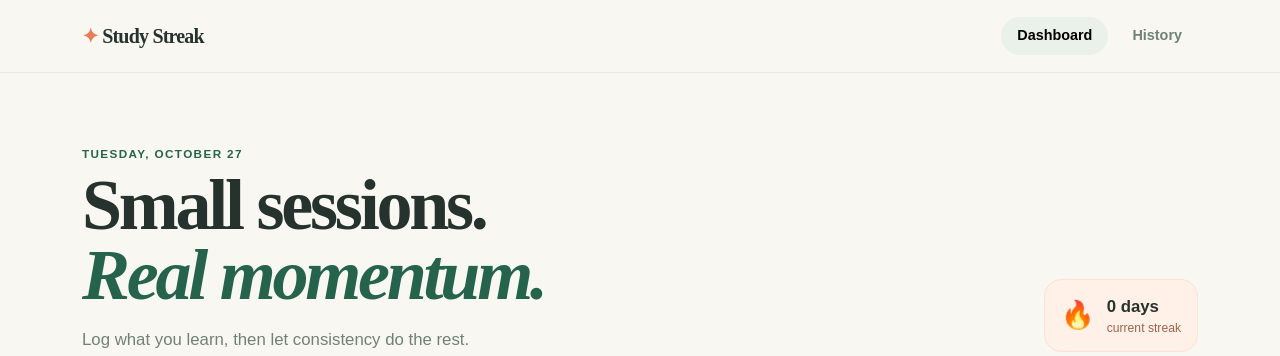
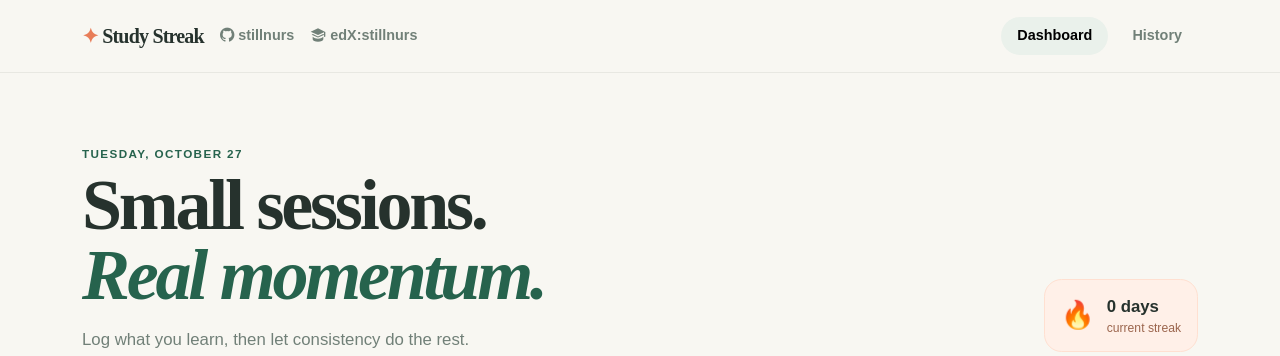
Before and after one commit to stillnurs/study_streak_coach, a Flask app: page / in a window 1280 px wide. Shown: the top 356 px of the page. Run offline with Flask 3, Linux system fonts and the light colour scheme; data that the repository does not hold is empty.

Commit message:
Update README and base template with project details and links

```diff
--- a/templates/base.html
+++ b/templates/base.html
@@ -1,32 +1,38 @@
 <!doctype html>
 <html lang="en">
+
     <head>
         <meta charset="utf-8" />
         <meta name="viewport" content="width=device-width, initial-scale=1" />
         <title>{% block title %}Study Streak Coach{% endblock %}</title>
-		<link
-			href="https://cdn.jsdelivr.net/npm/bootstrap@5.3.3/dist/css/bootstrap.min.css"
-			rel="stylesheet"
-		/>
+        <link href="https://cdn.jsdelivr.net/npm/bootstrap@5.3.3/dist/css/bootstrap.min.css" rel="stylesheet" />
+        <link rel="stylesheet" href="https://cdn.jsdelivr.net/npm/bootstrap-icons@1.13.2/font/bootstrap-icons.min.css">
         <link href="{{ url_for('static', filename='styles.css') }}" rel="stylesheet" />
     </head>
+
     <body>
         <nav class="navbar navbar-expand-sm py-3">
             <div class="container">
-				<a class="navbar-brand" href="{{ url_for('index') }}"
-					><span>✦</span> Study Streak</a
-				>
+                <a class="navbar-brand" href="{{ url_for('index') }}"><span>✦</span> Study Streak</a>
+                <a class="nav-link" href="https://github.com/stillnurs/study-streak-coach" target="_blank"
+                    rel="noopener noreferrer">
+                    <i class="bi bi-github"></i>
+                    stillnurs
+                </a>
+                <a href="https://profile.edx.org/u/stillnurs" class="nav-link px-3" target="_blank"
+                    rel="noopener noreferrer">
+                    <svg xmlns="http://w3.org" width="16" height="16" fill="currentColor" viewBox="0 0 24 24"
+                        style="transform: translateY(-1px);">
+                        <path
+                            d="M12 2L1 7l11 5 9-4.09V14a1 1 0 0 0 2 0V7.5L12 2zm7.65 8.65L12 14.12l-7.65-3.47L2.4 11.5l9.6 4.36 9.6-4.36-1.95-.85zM12 17.5c-3.15 0-6.1-1.12-8-3v4c0 1.93 3.58 3.5 8 3.5s8-1.57 8-3.5v-4c-1.9 1.88-4.85 3-8 3z" />
+                    </svg>
+                    <span>edX:stillnurs</span>
+                </a>
                 <div class="navbar-nav ms-auto flex-row gap-2">
-					<a
-						class="nav-link px-3 {% if request.endpoint == 'index' %}active{% endif %}"
-						href="{{ url_for('index') }}"
-						>Dashboard</a
-					>
-					<a
-						class="nav-link px-3 {% if request.endpoint == 'history' %}active{% endif %}"
-						href="{{ url_for('history') }}"
-						>History</a
-					>
+                    <a class="nav-link px-3 {% if request.endpoint == 'index' %}active{% endif %}"
+                        href="{{ url_for('index') }}">Dashboard</a>
+                    <a class="nav-link px-3 {% if request.endpoint == 'history' %}active{% endif %}"
+                        href="{{ url_for('history') }}">History</a>
                 </div>
             </div>
         </nav>
@@ -34,17 +40,9 @@
         <main class="container pb-5">
             {% with messages = get_flashed_messages(with_categories=true) %}
             {% for category, message in messages %}
-                    <div
-                        class="alert alert-{{ category }} alert-dismissible fade show mt-3"
-                        role="alert"
-                    >
+            <div class="alert alert-{{ category }} alert-dismissible fade show mt-3" role="alert">
                 {{ message }}
-                        <button
-                            type="button"
-                            class="btn-close"
-                            data-bs-dismiss="alert"
-                            aria-label="Close"
-                        ></button>
+                <button type="button" class="btn-close" data-bs-dismiss="alert" aria-label="Close"></button>
             </div>
             {% endfor %}
             {% endwith %}
@@ -54,4 +52,5 @@
         </main>
         <script src="https://cdn.jsdelivr.net/npm/bootstrap@5.3.3/dist/js/bootstrap.bundle.min.js"></script>
     </body>
+
 </html>
```
Also changed, not shown: README.md. Lines whose indentation alone changed are shown as unchanged.
